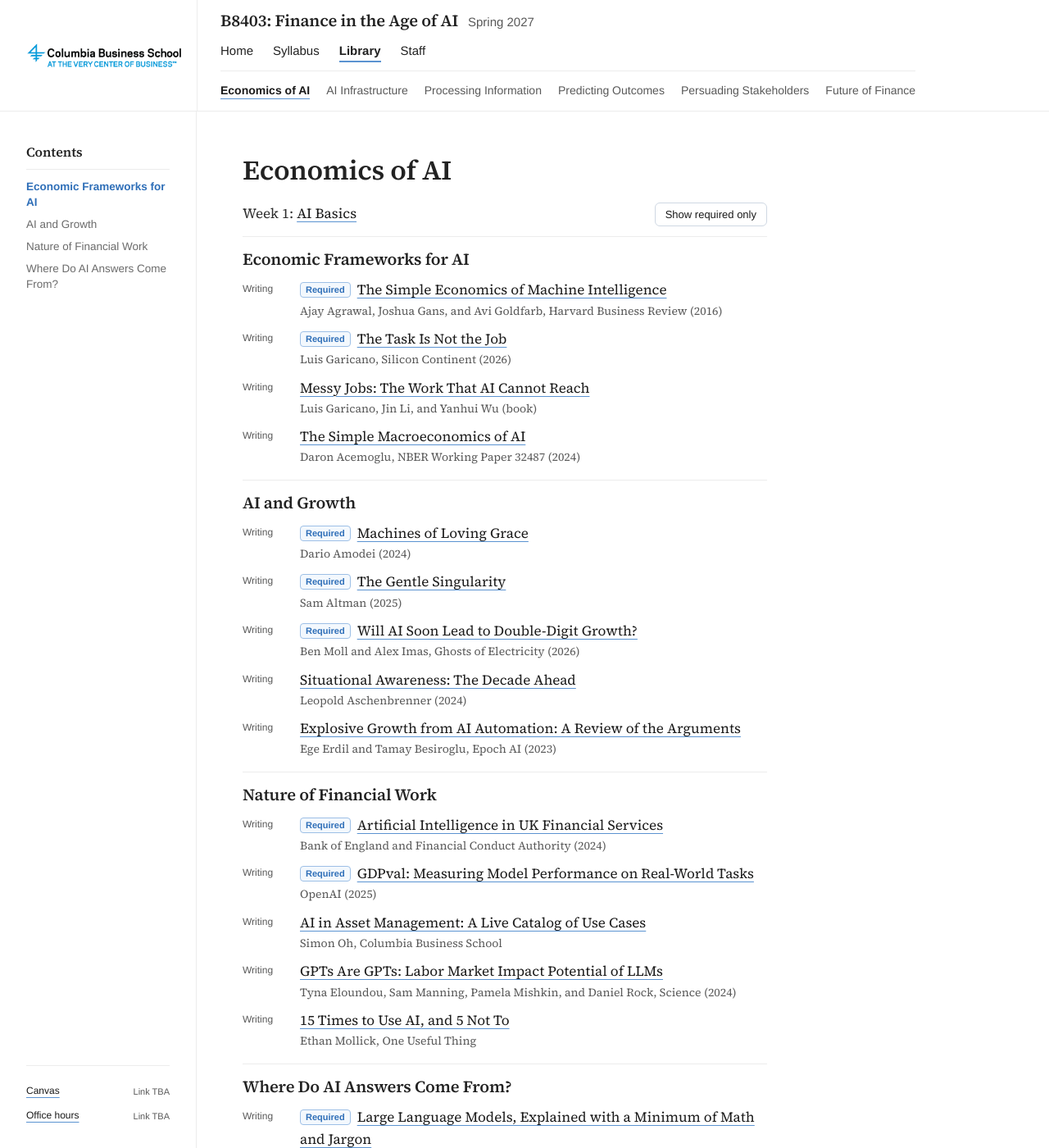
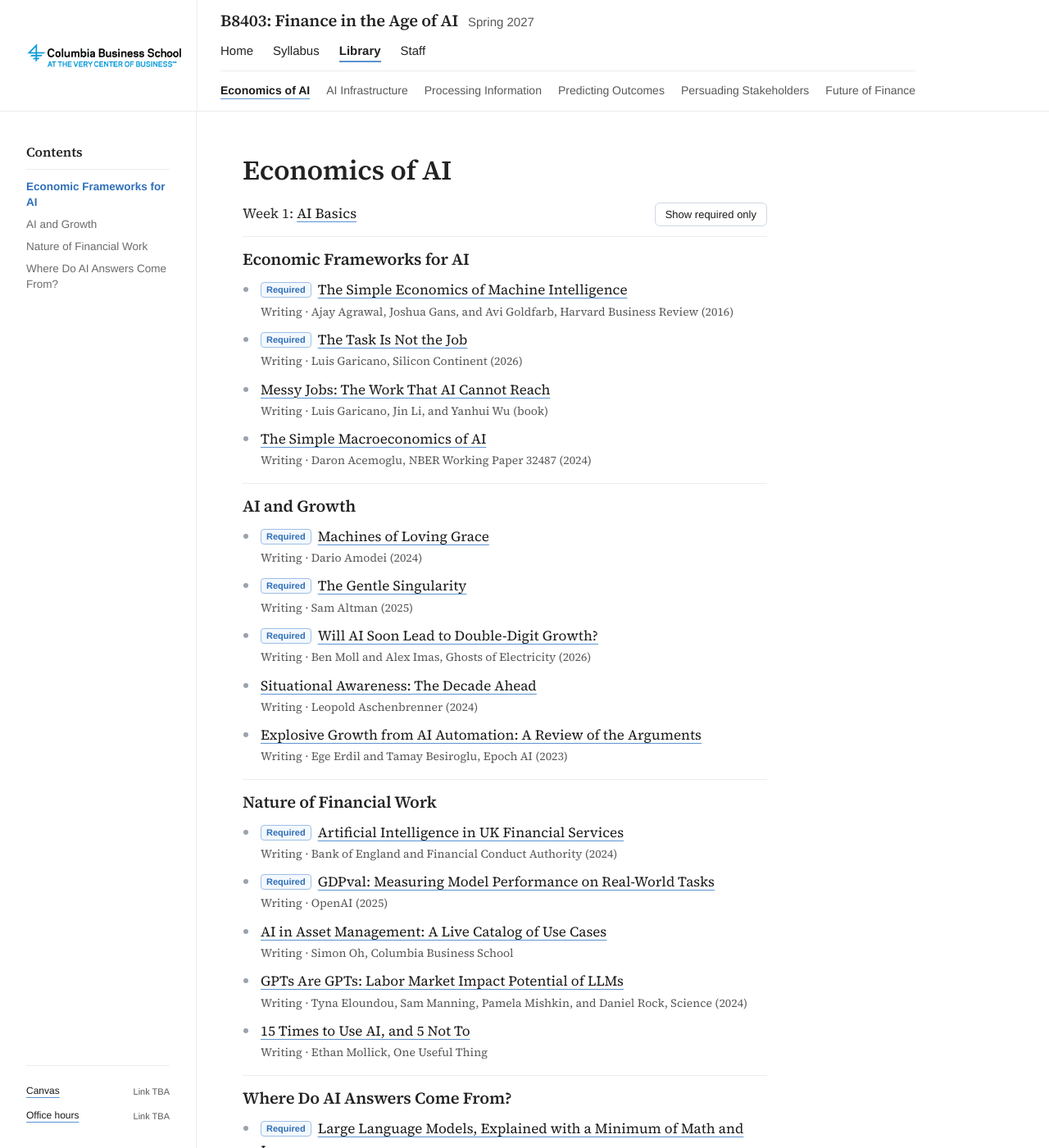
Before and after one commit to ai-finance-cbs/ai-finance-cbs.github.io, a Jekyll site: the page built from library/economics-of-ai.html, in a window 1280 px wide and 1400 px high. Shown: the whole window at 82% size. Built offline with Jekyll 4.4.1, drawn with Linux system fonts in a browser that asks for light colours; some of the changed text lies outside the part shown.

Commit message:
Library items as bulleted list
Claude-Session: https://claude.ai/code/session_011QbhiHwAKqFwg98r4t5oEG

```diff
--- a/_includes/material-item.html
+++ b/_includes/material-item.html
@@ -1 +1 @@
-{% assign m = include.m %}<li class="material" data-level="{{ m.level }}"><span class="material-kind">{{ m.kind }}</span><span class="material-body">{% if m.level == 'required' %}<span class="badge-required">Required</span>{% endif %}{% if m.url %}<a href="{{ m.url }}">{{ m.title }}</a>{% else %}{{ m.title }}{% endif %}{% if m.source %}<span class="material-source">{{ m.source }}</span>{% endif %}{% if m.note %}<span class="material-note">{{ m.note }}</span>{% endif %}</span></li>
+{% assign m = include.m %}<li class="material" data-level="{{ m.level }}">{% if m.level == 'required' %}<span class="badge-required">Required</span>{% endif %}{% if m.url %}<a href="{{ m.url }}">{{ m.title }}</a>{% else %}{{ m.title }}{% endif %}<span class="material-source">{{ m.kind }}{% if m.source %} · {{ m.source }}{% endif %}</span>{% if m.note %}<span class="material-note">{{ m.note }}</span>{% endif %}</li>
--- a/assets/site.css
+++ b/assets/site.css
@@ -442,3 +442,9 @@ caption { margin-bottom:6px; }
 .content .material-list li { grid-template-columns:60px 1fr; margin:0 0 10px; }
 .material[hidden] { display:none !important; }
 .content p.material-empty { margin:0 0 8px; }
+
+/* ---- 2026-09-28: Library items as a plain bulleted list ---- */
+.material-list { list-style:disc; padding-left:20px; margin:0; }
+.content .material-list li { display:list-item; margin:0 0 10px; padding-left:2px; }
+.content .material-list li::marker { color:#9aa3ad; }
+.material-source { display:block; font-size:14px; color:var(--muted); margin-top:1px; }
```
